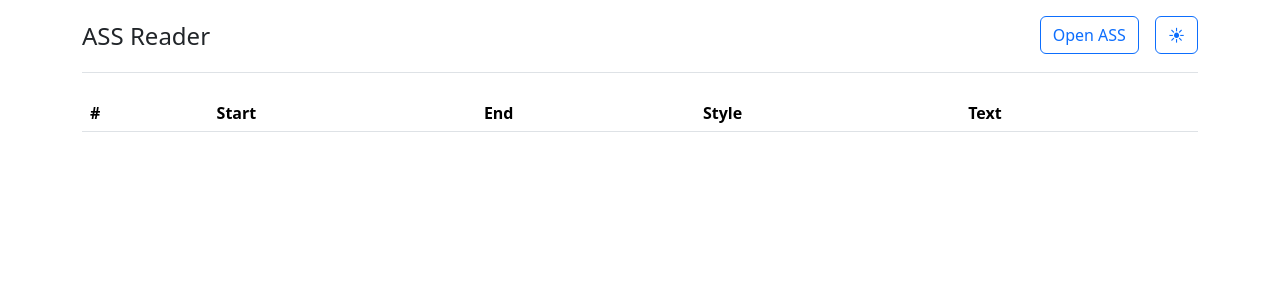
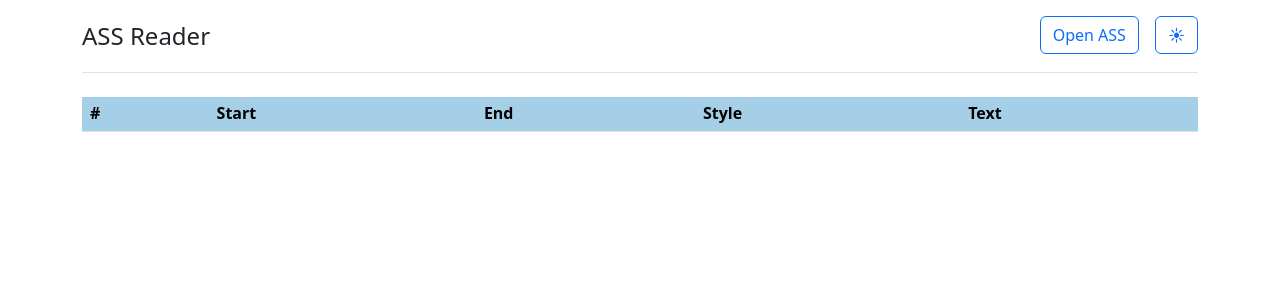
Before and after one commit to ihkk/Web-ASSReader, a React (Create React App) app: page / in a window 1280 px wide. Shown: the top 300 px of the page. Built offline with nearby package versions, Linux system fonts and the light colour scheme.

Commit message:
sticky header

```diff
--- a/src/App.js
+++ b/src/App.js
@@ -97,7 +97,7 @@ function App() {
 
         <div className="row">
           <div className="col-md-12 mb-4">
-            <table className="table">
+            <table className="table" id="ass-header">
               <thead>
                 <tr>
                   <th>#</th>
--- a/src/components/App.css
+++ b/src/components/App.css
@@ -28,7 +28,6 @@ table .comment td {
 }
 
 
-/* App.css */
 .table td {
   word-wrap: break-word;
   word-break: break-all;
@@ -39,3 +38,12 @@ table .comment td {
 .table th:last-child {
   white-space: normal;
 }
+
+/* table header */
+#ass-header th {
+  position: sticky;
+  top: 0;
+  background-color: white;
+  z-index: 1000;
+  background-color: #A5CFE7;
+}
```
